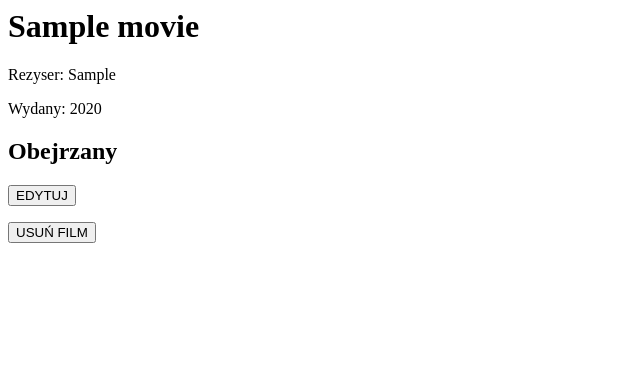
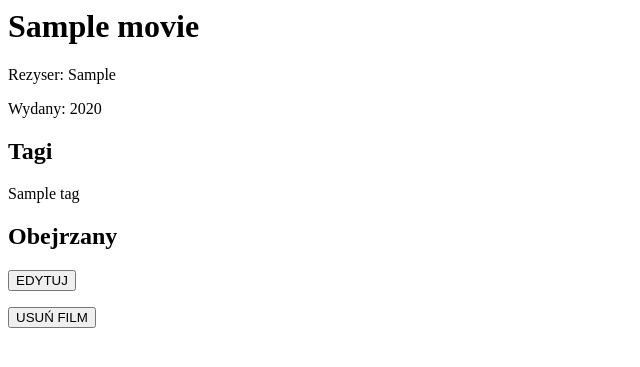
Before and after one commit to Wiktormisch/MyMovies, a Django app: page /movies/1/ in a window 1280 px wide. Shown: the top 367 px of the page, without its empty margins (0-640 px from the left). Run offline with Django 5.2, Linux system fonts and the light colour scheme; a user stored in the database is signed in; tables that the repository leaves empty hold one stand-in row (values such as "Sample post").

Commit message:
feat: add tags on detail page

```diff
--- a/Movies/templates/movies/movie_detail.html
+++ b/Movies/templates/movies/movie_detail.html
@@ -3,6 +3,12 @@
     <div>
         <p>Rezyser: {{ movie.director }}</p>
         <p>Wydany: {{ movie.year }}</p>
+        <div>
+            <h2>Tagi</h2>
+            {% for tag in movie.tags.all %}
+            <div>{{ tag.name }}</div>
+            {% endfor %}
+        </div>
     {% if movie.status == "to_watch" %}
         <p>Chcesz go zobaczyc</p>
     {% else %}
```
